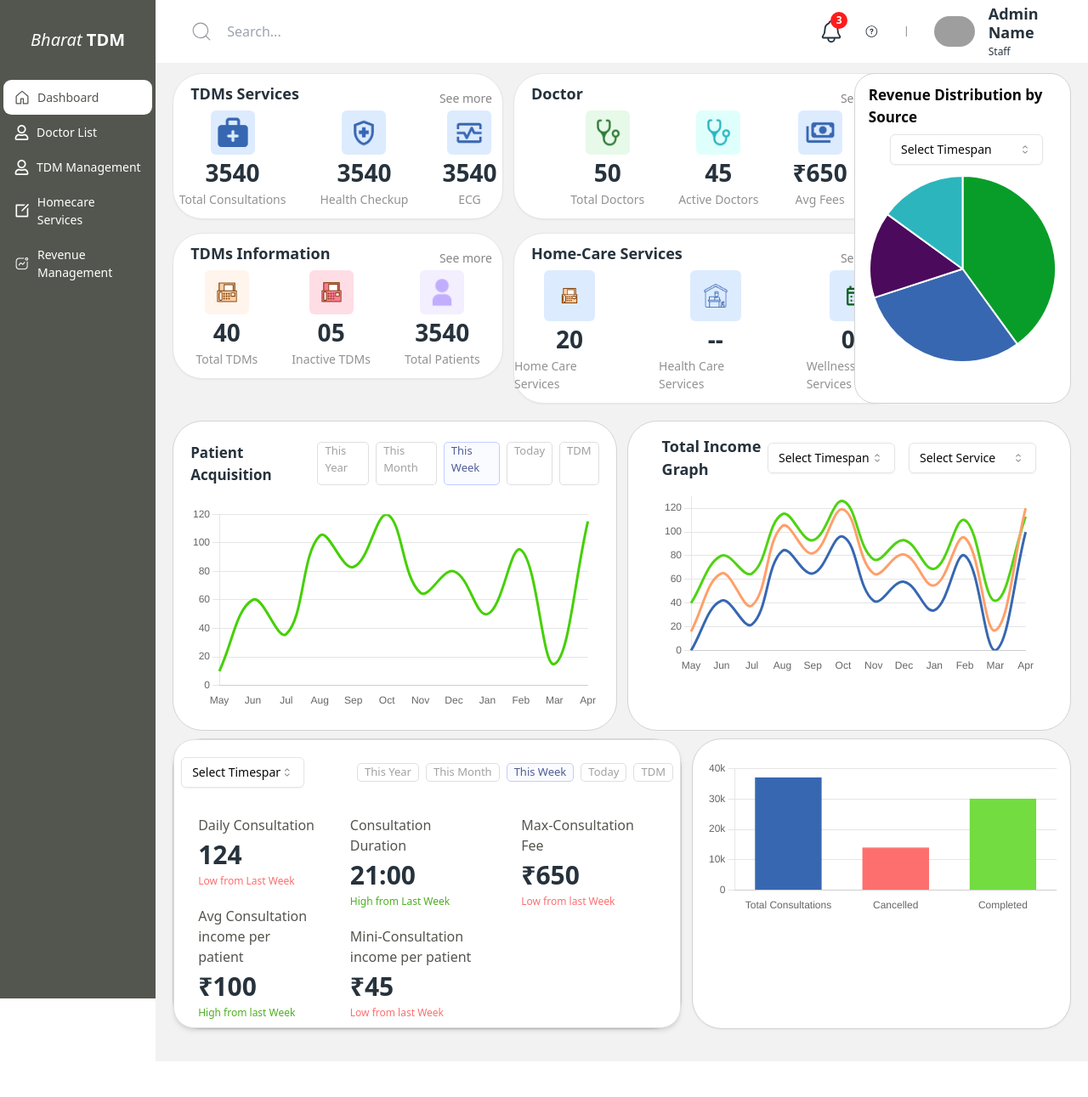
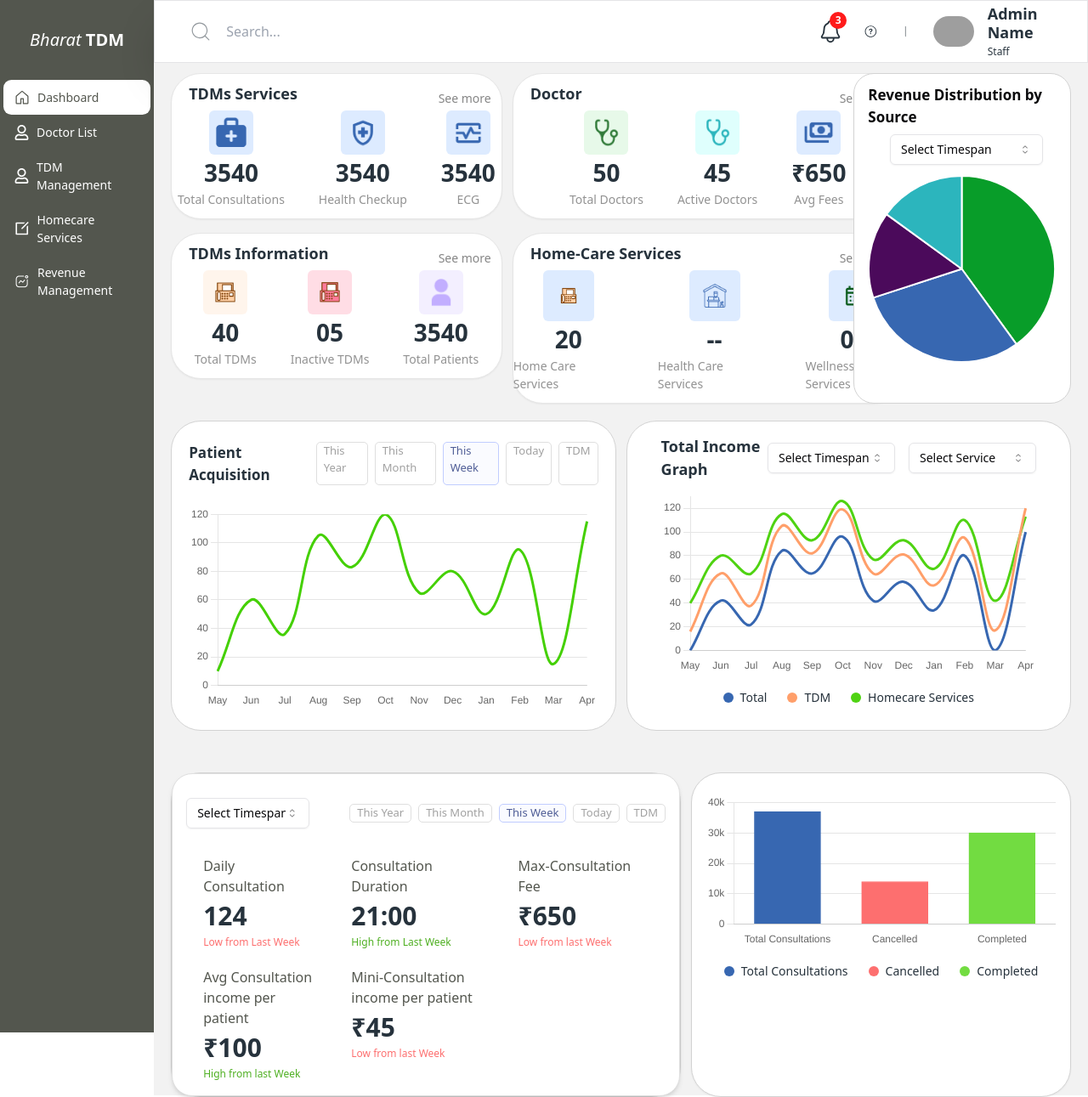
Before and after one commit to Rupesh-Piwal/bhc-assignment, a Next.js app: page / in a window 1280 px wide. Shown: the whole page at 85% size. Before the commit the page ends 1249 px from the top, so only its background shows below. Built offline with nearby package versions, Linux system fonts and the light colour scheme; grey boxes are pictures that could not be loaded.

Commit message:
feature: charts label

```diff
--- a/src/app/admin5/page.tsx
+++ b/src/app/admin5/page.tsx
@@ -8,7 +8,7 @@ import InsightCard from "@/components/InsightCard";
 
 const Page = () => {
   return (
-    <div className="flex flex-col ">
+    <div className="flex flex-col bg-[#ffffff] ">
       <div className="grid grid-cols-9 gap-4 p-6">
         <div className="col-span-2">
           <Tdm />
@@ -21,7 +21,7 @@ const Page = () => {
         </div>
       </div>
       <div className="grid grid-cols-9 gap-3 p-6">
-        <div className="border border-[#E6E6E6] h-[680px] col-span-3 bg-[#ffffff] rounded-[35px] shadow-sm">
+        <div className="border border-[#E6E6E6] h-[680px] col-span-3 bg-[#ffffff] rounded-[35px] shadow-md">
           <List />
         </div>
         <div className="col-span-4 flex flex-col gap-4">
@@ -30,7 +30,7 @@ const Page = () => {
             <TransactionHistory />
           </div>
         </div>
-        <div className="col-span-2 bg-[#ffffff] border border-[#D7D7D7] rounded-[35px] flex items-center justify-center h-[396px]">
+        <div className="col-span-2 bg-[#ffffff] border border-[#D7D7D7] rounded-[35px] flex items-center justify-center h-[396px] shadow-md">
           <Export />
         </div>
       </div>
--- a/src/components/Dashboard.tsx
+++ b/src/components/Dashboard.tsx
@@ -28,11 +28,11 @@ const Dashboard = () => {
     <div className="px-[20px]">
       <div className="grid grid-cols-8 gap-3 pt-3">
         <div className="col-span-3 h-full">
-          <TdmServices services={tdmServicesData} />
-          <TdmInfo services={tdmInfoData} />
+          <TdmServices />
+          <TdmInfo />
         </div>
         <div className="col-span-3 h-full">
-          <DoctorCard services={doctorServicesData} />
+          <DoctorCard />
           <HomeCareServices services={homeCareServicesData} />
         </div>
         <div className="bg-[#ffffff] rounded-[24px] col-span-2 px-4 h-full border border-[#D3D3D3]">
@@ -55,8 +55,7 @@ const Dashboard = () => {
         </div>
       </div>
 
-      {/* Patient Acquisition Section */}
-      <div className="grid grid-cols-2 gap-3 h-[350px] pt-5">
+      <div className="grid grid-cols-2 gap-3 h-[350px] pt-5 mb-[40px]">
         <div className="bg-[#ffffff] rounded-[35px] border border-[#D3D3D3] py-4 px-[20px] flex flex-col items-center">
           <div className="flex flex-row item-center gap-[5px] justify-between py-2 mb-2">
             <h2 className="text-[17px] text-[#26323C] font-[700]">
@@ -80,7 +79,6 @@ const Dashboard = () => {
               </span>
             </div>
           </div>
-          {/* Waves Chart */}
           <div className="h-64 w-full flex justify-center items-center">
             <WavesChart />
           </div>
--- a/src/components/Header.tsx
+++ b/src/components/Header.tsx
@@ -9,7 +9,7 @@ const Header = () => {
   const notificationCount = 3;
 
   return (
-    <div className="text-[#26323C] h-[74px] flex flex-row items-center">
+    <div className="text-[#26323C] h-[74px] flex flex-row items-center border shadow-2xl">
       <div className="min-w-[700px]">
         <div className="flex flex-row items-center gap-2 px-[40px]">
           <CiSearch size={28} style={{ opacity: "50%" }} />
--- a/src/components/InsightCard.tsx
+++ b/src/components/InsightCard.tsx
@@ -8,7 +8,7 @@ import {
 
 const InsightCard = () => {
   return (
-    <div className="bg-white rounded-[24px] border border-[#DFDFDF] shadow-md p-2">
+    <div className="bg-white rounded-[24px] border border-[#DFDFDF] shadow-md p-4">
       <div className="flex flex-row items-center py-3  justify-between">
         <Select>
           <SelectTrigger className="w-[145px]">
--- a/src/components/Sidebar.tsx
+++ b/src/components/Sidebar.tsx
@@ -1,53 +1,90 @@
+"use client";
 import Image from "next/image";
 import Link from "next/link";
 import { FaRegUser } from "react-icons/fa";
 import { GoHome } from "react-icons/go";
 import { RiEditBoxLine } from "react-icons/ri";
 import revenue from "@/app/assets/revenue.png";
+import { usePathname } from "next/navigation"; // Import usePathname hook
 
 const Sidebar = () => {
+  const pathname = usePathname(); // Get the current route
+
   return (
     <div className="bg-[#53564E] w-[210px] min-h-screen">
       <h2 className="text-[20px] text-[#ffffff] font-[500] italic text-center py-[32px]">
         Bharat <span className="font-[900] font-inter not-italic">TDM</span>
       </h2>
+
+      {/* Dashboard Link */}
       <Link
-        href="#"
-        className="flex flex-row items-center gap-2 px-3 bg-[#ffffff] mx-1 py-2.5 rounded-[9.43px] cursor-pointer"
+        href="/"
+        className={`flex flex-row items-center gap-2 px-3 mx-1 py-2.5 rounded-[9.43px] cursor-pointer ${
+          pathname === "/"
+            ? "bg-[#ffffff] text-[#53564E]"
+            : "text-[#ffffff] hover:bg-[#ffffff] hover:text-[#53564E]"
+        }`}
       >
-        <GoHome style={{ color: "#53564E", width: "20px", height: "20px" }} />
-        <span className="text-[14px] font-[500] text-[#53564E]">Dashboard</span>
+        <GoHome
+          style={{
+            color: pathname === "/" ? "#53564E" : "#ffffff",
+            width: "20px",
+            height: "20px",
+          }}
+        />
+        <span className="text-[14px] font-[500]">Dashboard</span>
       </Link>
+
+      {/* Doctor List Link */}
       <Link
-        href=""
-        className="flex flex-row items-center gap-2 px-3  mx-1 py-2.5 rounded-[9.43px] text-[#ffffff] cursor-pointer hover:bg-[#ffffff] hover:text-[#53564E]"
+        href="/doctor-list"
+        className={`flex flex-row items-center gap-2 px-3 mx-1 py-2.5 rounded-[9.43px] cursor-pointer ${
+          pathname === "/doctor-list"
+            ? "bg-[#ffffff] text-[#53564E]"
+            : "text-[#ffffff] hover:bg-[#ffffff] hover:text-[#53564E]"
+        }`}
       >
         <FaRegUser style={{ width: "19px", height: "18px" }} />
         <span className="text-[14px] font-[500]">Doctor List</span>
       </Link>
+
+      {/* TDM Management Link */}
       <Link
         href="/admin5"
-        className="flex flex-row items-center gap-2 px-3  mx-1 py-2.5 rounded-[9.43px] text-[#ffffff] cursor-pointer hover:bg-[#ffffff] hover:text-[#53564E]"
+        className={`flex flex-row items-center gap-2 px-3 mx-1 py-2.5 rounded-[9.43px] cursor-pointer ${
+          pathname === "/admin5"
+            ? "bg-[#ffffff] text-[#53564E]"
+            : "text-[#ffffff] hover:bg-[#ffffff] hover:text-[#53564E]"
+        }`}
       >
         <FaRegUser style={{ width: "19px", height: "18px" }} />
         <span className="text-[14px] font-[500]">TDM Management</span>
       </Link>
+
+      {/* Homecare Services Link */}
       <Link
-        href=""
-        className="flex flex-row items-center gap-2 px-3  mx-1 py-2.5 rounded-[9.43px] text-[#ffffff] cursor-pointer hover:bg-[#ffffff] hover:text-[#53564E]"
+        href="/homecare-services"
+        className={`flex flex-row items-center gap-2 px-3 mx-1 py-2.5 rounded-[9.43px] cursor-pointer ${
+          pathname === "/homecare-services"
+            ? "bg-[#ffffff] text-[#53564E]"
+            : "text-[#ffffff] hover:bg-[#ffffff] hover:text-[#53564E]"
+        }`}
       >
         <RiEditBoxLine style={{ width: "20px", height: "20px" }} />
-        <span className="text-[14px] font-[500] ">Homecare Services</span>
+        <span className="text-[14px] font-[500]">Homecare Services</span>
       </Link>
+
+      {/* Revenue Management Link */}
       <Link
-        href=""
-        className="flex flex-row items-center gap-2 px-3  mx-1 py-2.5 rounded-[9.43px] text-[#ffffff] cursor-pointer hover:bg-[#ffffff] hover:text-[#53564E]"
+        href="/revenue-management"
+        className={`flex flex-row items-center gap-2 px-3 mx-1 py-2.5 rounded-[9.43px] cursor-pointer ${
+          pathname === "/revenue-management"
+            ? "bg-[#ffffff] text-[#53564E]"
+            : "text-[#ffffff] hover:bg-[#ffffff] hover:text-[#53564E]"
+        }`}
       >
-        {/* <GoHome style={{ width: "20px", height: "20px" }} /> */}
         <Image width={20} height={20} src={revenue} alt="revenue" />
-        <span className="text-[14px] font-[500] text-[##53564E]">
-          Revenue Management
-        </span>
+        <span className="text-[14px] font-[500]">Revenue Management</span>
       </Link>
     </div>
   );
--- a/src/components/admin-cards/Doc.tsx
+++ b/src/components/admin-cards/Doc.tsx
@@ -5,7 +5,7 @@ import maki3 from "@/app/assets/maki_doctor.png";
 
 const Doc = () => {
   return (
-    <div className=" bg-[#ffffff] shadow-sm border border-[#E6E6E6] py-5 px-8 rounded-[35px]">
+    <div className=" bg-[#ffffff] shadow-md border border-[#E6E6E6] py-5 px-8 rounded-[35px]">
       <h2 className="text-[#26323C] text-[18px] font-[700]">Doctor</h2>
       <div className="flex flex-row items-center justify-center gap-[60px] py-1">
         <div>
--- a/src/components/admin-cards/Patient.tsx
+++ b/src/components/admin-cards/Patient.tsx
@@ -6,7 +6,7 @@ import maki3 from "@/app/assets/maki_doctor.png";
 
 const Patient = () => {
   return (
-    <div className="bg-[#ffffff] shadow-sm border border-[#E6E6E6] py-5 px-8 rounded-[35px]">
+    <div className="bg-[#ffffff] shadow-md border border-[#E6E6E6] py-5 px-8 rounded-[35px]">
       <h2 className="text-[#26323C] text-[18px] font-[700]">TDM Patient</h2>
       <div className="flex flex-row items-center justify-center gap-[50px] py-2">
         <div className="flex flex-col items-center">
--- a/src/components/admin-cards/Tdm.tsx
+++ b/src/components/admin-cards/Tdm.tsx
@@ -5,7 +5,7 @@ import fax2 from "@/app/assets/openmoji_fax-machine_green.png";
 
 const Tdm = () => {
   return (
-    <div className="border bg-[#ffffff] shadow-sm border-[#E6E6E6] py-5 px-8 rounded-[35px]">
+    <div className="border bg-[#ffffff] shadow-md border-[#E6E6E6] py-5 px-8 rounded-[35px]">
       <h2 className="text-[#26323C] text-[18px] font-[700]">TDM Information</h2>
       <div className="flex flex-row items-center justify-center  gap-[30px] py-1">
         <div className="flex flex-col items-center">
--- a/src/components/admin-cards/TransactionHistory.tsx
+++ b/src/components/admin-cards/TransactionHistory.tsx
@@ -3,7 +3,7 @@ import { Badge } from "@/components/ui/badge"; // Adjust the import according to
 
 const TransactionHistory = () => {
   return (
-    <div className="p-4 bg-[#ffffff] rounded-[26px] border-[#DBDBDB] shadow-sm">
+    <div className="p-4 bg-[#ffffff] rounded-[26px] border-[#DBDBDB] shadow-md">
       <h2 className="text-[#26323C] text-[18px] font-[700] text-left">
         Transaction History
       </h2>
--- a/src/components/charts/BarChart.tsx
+++ b/src/components/charts/BarChart.tsx
@@ -12,7 +12,6 @@ import {
   ChartOptions,
 } from "chart.js";
 
-
 ChartJS.register(
   CategoryScale,
   LinearScale,
@@ -23,7 +22,6 @@ ChartJS.register(
 );
 
 const BarChart = () => {
-
   const data = {
     labels: ["Total Consultations", "Cancelled", "Completed"],
     datasets: [
@@ -36,7 +34,6 @@ const BarChart = () => {
       },
     ],
   };
-
 
   const options: ChartOptions<"bar"> = {
     responsive: true,
@@ -55,15 +52,10 @@ const BarChart = () => {
         ticks: {
           stepSize: 10000,
           callback: (value) => {
-
             if (value === 10000) return "10k";
             if (value === 20000) return "20k";
             if (value === 30000) return "30k";
             if (value === 40000) return "40k";
-            if (value === 50000) return "50k";
-            if (value === 60000) return "60k";
-            if (value === 70000) return "70k";
-            if (value === 80000) return "80k";
             return value;
           },
         },
@@ -76,7 +68,28 @@ const BarChart = () => {
     },
   };
 
-  return <Bar data={data} options={options} />;
+  return (
+    <div>
+      <Bar data={data} options={options} />
+
+      {/* Custom Legend */}
+      <div className="flex justify-center mt-4 space-x-6">
+        {data.labels.map((label, index) => (
+          <div key={index} className="flex items-center space-x-2">
+            <span
+              className="inline-block w-3 h-3 rounded-full"
+              style={{
+                backgroundColor: data.datasets[0].backgroundColor[index],
+              }}
+            ></span>
+            <span className="text-[#26323C] font-[400] text-[14px]">
+              {label}
+            </span>
+          </div>
+        ))}
+      </div>
+    </div>
+  );
 };
 
 export default BarChart;
--- a/src/components/charts/ThreeWavesChart.tsx
+++ b/src/components/charts/ThreeWavesChart.tsx
@@ -39,7 +39,7 @@ const ThreeWavesChart = () => {
     ],
     datasets: [
       {
-        label: "Wave 1",
+        label: "Total",
         data: [0, 42, 22, 84, 65, 96, 42, 58, 34, 80, 0, 100],
         fill: true,
         borderColor: "#3767B1",
@@ -48,7 +48,7 @@ const ThreeWavesChart = () => {
         pointRadius: 0,
       },
       {
-        label: "Wave 2",
+        label: "TDM",
         data: [16, 65, 38, 105, 82, 119, 65, 81, 55, 95, 17, 120],
         fill: true,
         borderColor: "#FF9F6A",
@@ -57,7 +57,7 @@ const ThreeWavesChart = () => {
         pointRadius: 0,
       },
       {
-        label: "Wave 3",
+        label: "Homecare Services",
         data: [40, 80, 65, 115, 93, 126, 77, 93, 69, 110, 42, 113],
         fill: true,
         borderColor: "#4FD312",
@@ -92,7 +92,24 @@ const ThreeWavesChart = () => {
     },
   };
 
-  return <Line data={data} options={options} />;
+  return (
+    <div>
+      <Line data={data} options={options} />
+      <div className="flex justify-center mt-4 space-x-6">
+        {data.datasets.map((dataset, index) => (
+          <div key={index} className="flex items-center space-x-2">
+            <span
+              className="inline-block w-3 h-3 rounded-full"
+              style={{ backgroundColor: dataset.borderColor }}
+            ></span>
+            <span className="text-[#26323C] font-[400] text-[14px]">
+              {dataset.label}
+            </span>
+          </div>
+        ))}
+      </div>
+    </div>
+  );
 };
 
 export default ThreeWavesChart;
```
